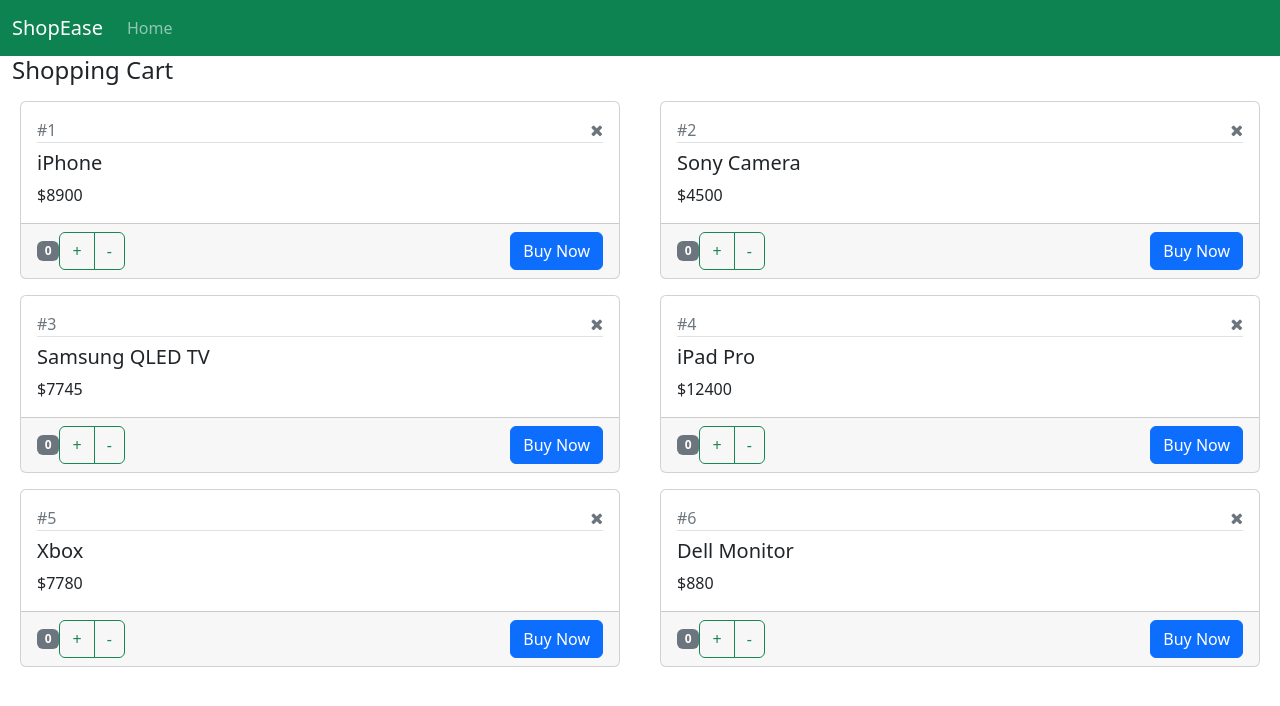
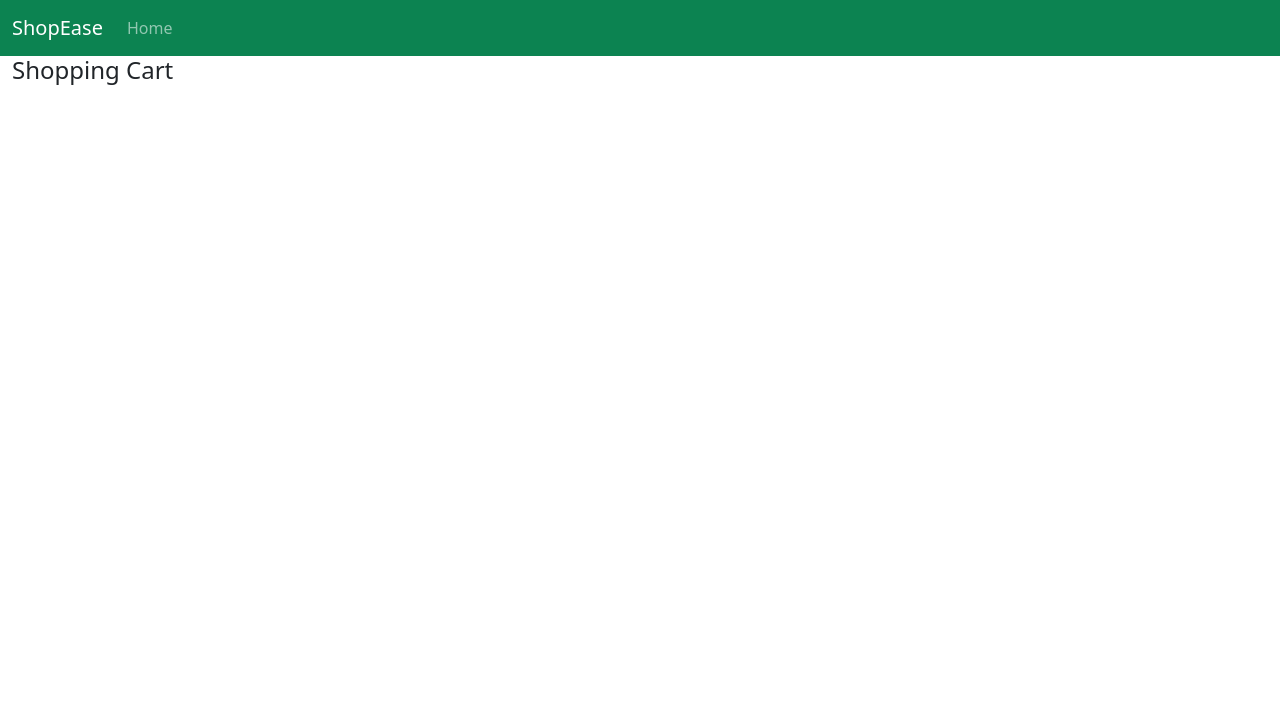
Before and after one commit to Nyakamba/ShopEase, a React (Vite) app: page / in a window 1280 px wide. Shown: the top 706 px of the page. Built offline with nearby package versions, Linux system fonts and the light colour scheme.

Commit message:
ShoppingCart.jsx

```diff
--- a/src/ShoppingCart.jsx
+++ b/src/ShoppingCart.jsx
@@ -9,14 +9,7 @@
 
     //initialization of the state
     this.state = {
-      products: [
-        { id: 1, productName: "iPhone", price: 8900, quantity: 0 },
-        { id: 2, productName: "Sony Camera", price: 4500, quantity: 0 },
-        { id: 3, productName: "Samsung QLED TV", price: 7745, quantity: 0 },
-        { id: 4, productName: "iPad Pro", price: 12400, quantity: 0 },
-        { id: 5, productName: "Xbox", price: 7780, quantity: 0 },
-        { id: 6, productName: "Dell Monitor", price: 880, quantity: 0 },
-      ],
+      products: [],
     };
   }
 
```
